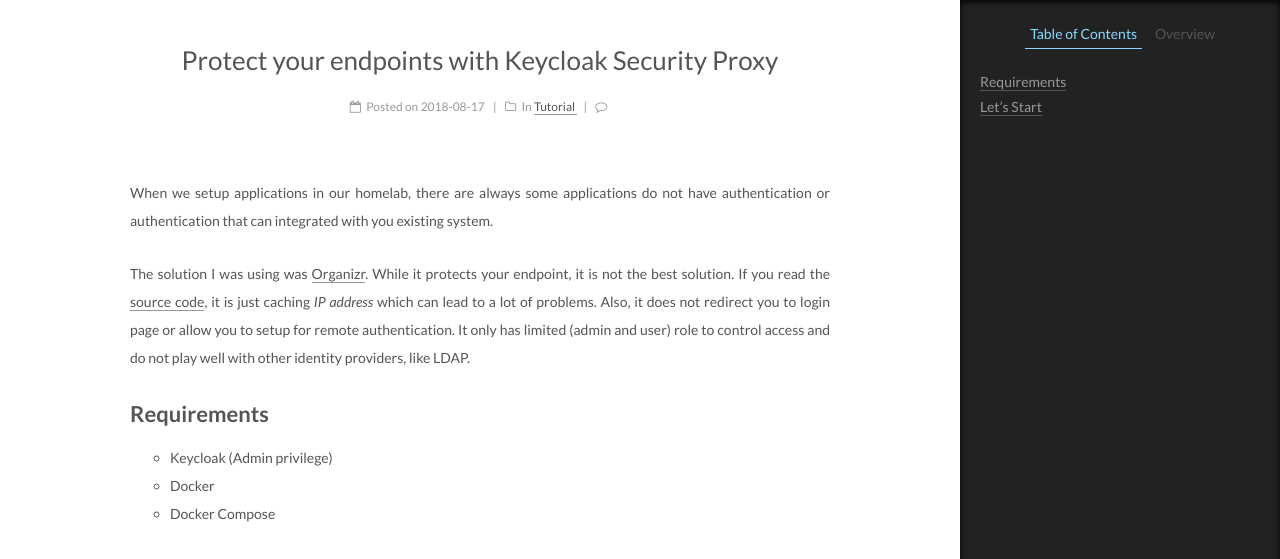
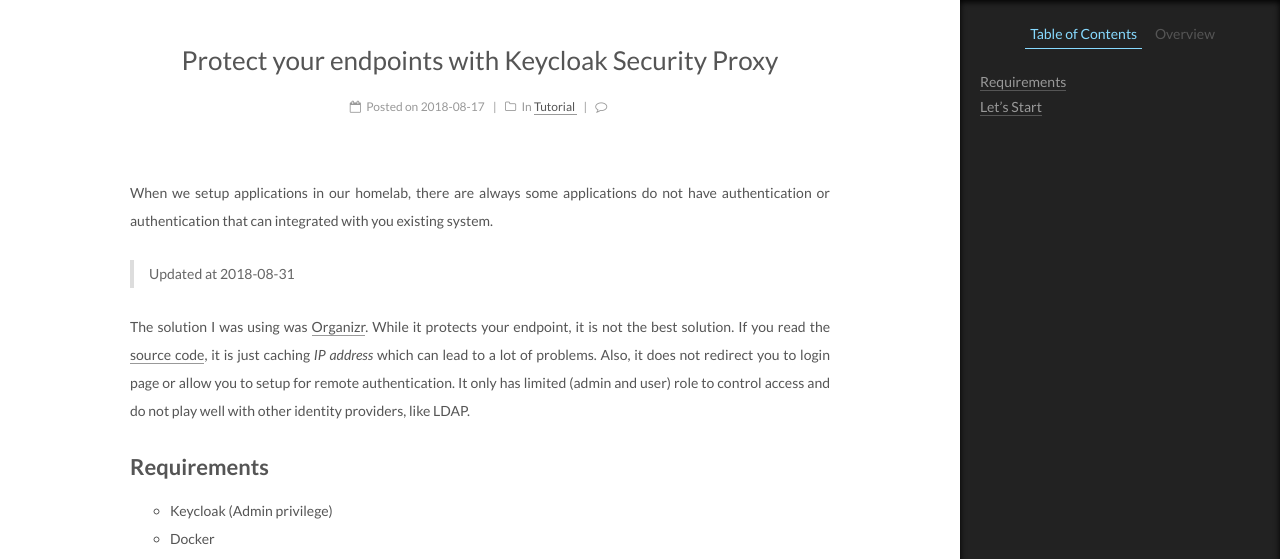
Before and after one commit to joshuaavalon/joshuaavalon.github.io, a Jekyll site: the page built from _posts/2018-08-17-protect-your-endpoints-with-keycloak-security-proxy.md, in a window 1280 px wide and 1400 px high, scrolled down 345 px. Shown: the top 559 px of the window. Built offline with Jekyll 4.4.1, drawn with Linux system fonts in a browser that asks for light colours; comment, search, counter and statistics services are not loaded; some of the changed text lies outside the part shown.

Commit message:
Update Keycloak post

````diff
--- a/_posts/2018-08-17-protect-your-endpoints-with-keycloak-security-proxy.md
+++ b/_posts/2018-08-17-protect-your-endpoints-with-keycloak-security-proxy.md
@@ -13,6 +13,8 @@ tags:
 When we setup applications in our homelab, there are always some applications do not have authentication or authentication that can integrated with you existing system.
 
 <!--more-->
+
+> Updated at 2018-08-31
 
 The solution I was using was [Organizr][1].
 While it protects your endpoint, it is not the best solution.
@@ -98,6 +100,12 @@ All the configuration can be found [here][7].
 * **adapter-config:** This is generated from Keycloak. Paste the configuration from previous section.
 * **constraints:** Constraints for accessing the application. In this example, all paths can only be access if they have have `user` role.
 
+I have came across a problem that Keycloak is redirecting to HTTP instead of HTTPS which causes mixed content issue. I found an answer on [StackOverflow](stackoverflow) that you can add
+
+```json
+"proxy-address-forwarding" : true
+```
+
 ## Configure Docker Compose
 
 Then, we create the following `docker-compose.yml`.
````
Also changed, not shown: other parts of _posts/2018-08-17-protect-your-endpoints-with-keycloak-security-proxy.md (+1 -0 lines).
